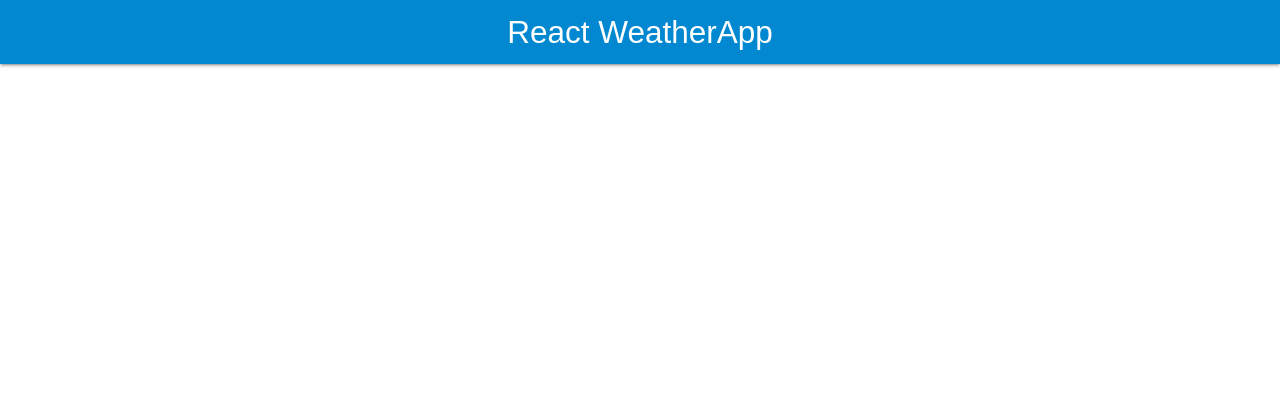
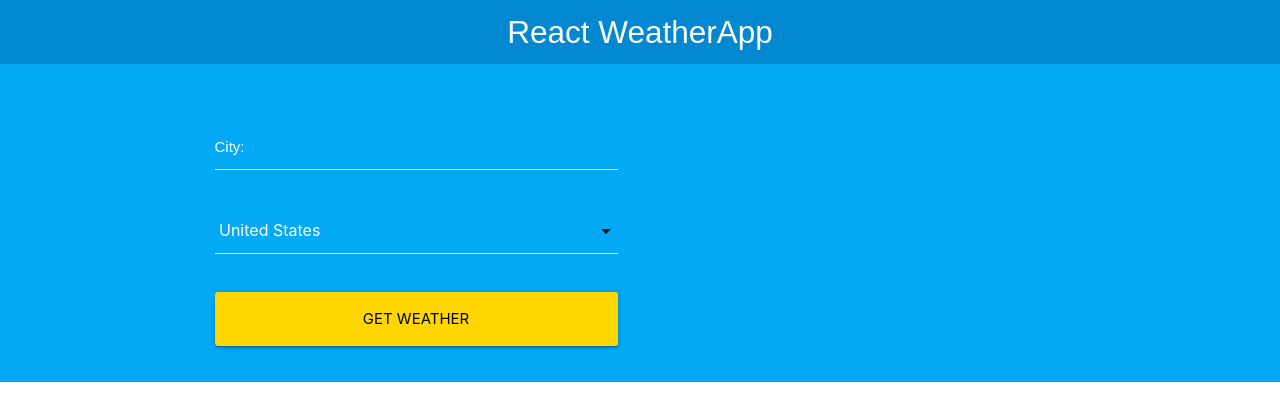
Before and after one commit to luisdev97/react_hooks_weatherapp, a React (Create React App) app: page / in a window 1280 px wide. Shown: the top 420 px of the page. Built offline with nearby package versions, Linux system fonts and the light colour scheme.

Commit message:
Form created

```diff
--- a/src/App.js
+++ b/src/App.js
@@ -1,10 +1,20 @@
 import React from 'react';
 import Header from './components/Header';
-
+import Formulario from './components/Formulario';
 function App() {
   return (
     <div className="App">
       <Header title="React WeatherApp"/>
+
+      <div className="contenedor-form">
+          <div className="container">
+            <div className="row">
+              <div className="col s12 m6">
+                <Formulario/>
+              </div>
+            </div>
+          </div>
+      </div>
     </div>
   );
 }
--- /dev/null
+++ b/src/components/Formulario.jsx
@@ -0,0 +1,42 @@
+import React from 'react';
+
+const Form = () => {
+
+    const handleChange = e => {
+
+    }
+
+    return (
+        <form >
+
+        <div className="input-field col s12">
+            <input type="text"
+            name="city"
+            id=""
+            onChange={ handleChange }/>
+            <label htmlFor="city">City: </label>
+        </div>
+
+        <div className="input-field col s12">
+
+            <select name="country" onChange={ handleChange }>
+                <option value="US"> United States </option>
+                <option value="MX"> México </option>
+                <option value="UK"> United Kingdom </option>
+                <option value="CAD"> Canada </option>
+                <option value="PE"> Japon </option>
+                <option value="ES"> Spain </option>
+            </select>
+
+
+        </div>
+
+        <div className="input-field col s12">
+            <input type="submit" className="waves-effect waves-light btn-large btn-block yellow accent-4" value="Get Weather"/>
+        </div>
+
+    </form>
+    );
+};
+
+export default Form;
```
